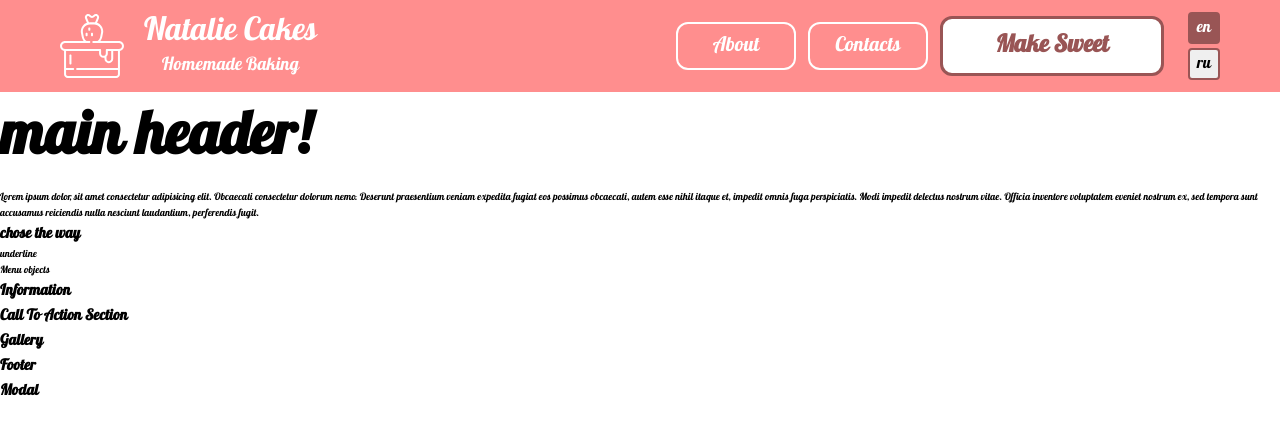
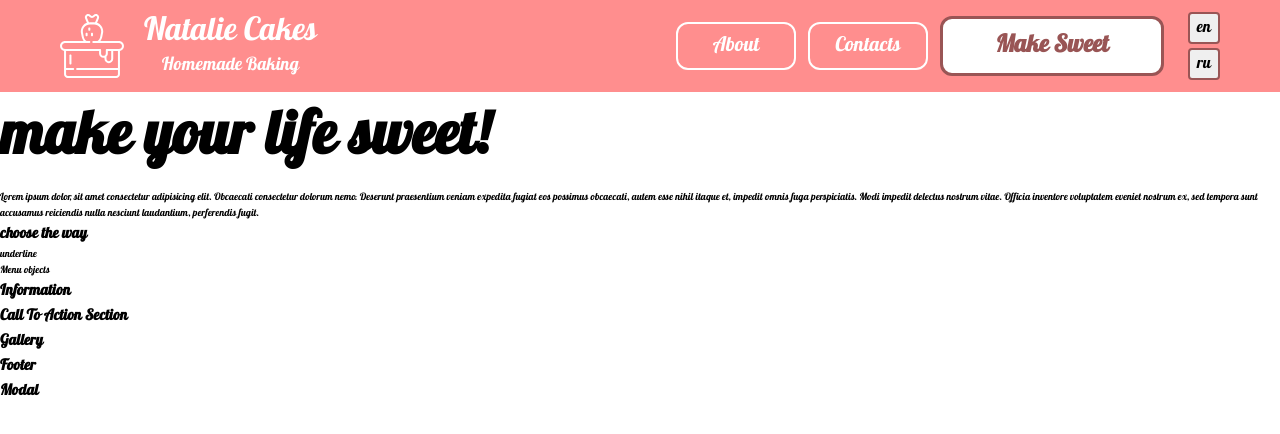
Before and after one commit to AndrewShmorhunGit/natalie-cakes, a React (Create React App) app: page / in a window 1280 px wide. Shown: the top 434 px of the page. Built offline with nearby package versions, Linux system fonts and the light colour scheme.

Commit message:
language functionality setup

```diff
--- a/src/App.tsx
+++ b/src/App.tsx
@@ -1,3 +1,4 @@
+import { colorSys } from "styles/colors";
 import {
   CallToAction,
   Footer,
@@ -8,12 +9,59 @@ import {
   Navigation,
 } from "./components/imports";
 import "./styles/App.css";
+import { contents } from "content/content";
+import { useState } from "react";
+import {
+  IActiveBtnStyle,
+  IContentBox,
+  IInnerContent,
+} from "interfaces/IContent";
+import { Interpolation, Theme } from "@emotion/react";
 
 function App() {
+  const [isLanguage, setLanguage] = useState("en");
+  const { contentEn, contentRu } = contents;
+
+  const activeStyle: IActiveBtnStyle = {
+    backgroundColor: colorSys.main_primary_dark,
+    color: colorSys.white,
+  };
+
+  function checkLanguage(language: string): IInnerContent {
+    if (language === "en") {
+      return contentEn;
+    }
+    if (language === "ru") {
+      return contentRu;
+    }
+    return contentEn;
+  }
+
+  const innerContent = checkLanguage(isLanguage);
+  const en: string = "en";
+  const ru: string = "ru";
+
+  // Active language button styles
+
+  const activeCheck = (
+    language: string,
+    action: any
+  ): Interpolation<Theme> | null => isLanguage === language && action;
+
+  const contentBox: IContentBox = {
+    isLanguage,
+    setLanguage,
+    innerContent,
+    en,
+    ru,
+    activeCheck,
+    activeStyle,
+  };
+
   return (
     <div>
-      <Navigation></Navigation>
-      <Hero></Hero>
+      <Navigation contentBox={contentBox}></Navigation>
+      <Hero contentBox={contentBox}></Hero>
       <Information></Information>
       <CallToAction></CallToAction>
       <Gallery></Gallery>
--- a/src/components/hero/Hero.tsx
+++ b/src/components/hero/Hero.tsx
@@ -1,10 +1,12 @@
 // import { css } from "@emotion/css";
 import { MainHeader } from "components/lib/Components";
+import { IContentBox } from "interfaces/IContent";
 
-export function Hero() {
+export function Hero({ contentBox }: { contentBox: IContentBox }) {
+  const data = contentBox.innerContent;
   return (
     <div>
-      <MainHeader>main header!</MainHeader>
+      <MainHeader>{data.mainHeader}</MainHeader>
       <p>
         Lorem ipsum dolor, sit amet consectetur adipisicing elit. Obcaecati
         consectetur dolorum nemo. Deserunt praesentium veniam expedita fugiat
@@ -13,7 +15,7 @@ export function Hero() {
         voluptatem eveniet nostrum ex, sed tempora sunt accusamus reiciendis
         nulla nesciunt laudantium, perferendis fugit.
       </p>
-      <h2>chose the way</h2>
+      <h2>{data.menu}</h2>
       <div>underline</div>
       <div>Menu objects</div>
     </div>
--- a/src/components/navigation/Navigation.tsx
+++ b/src/components/navigation/Navigation.tsx
@@ -3,35 +3,15 @@ import { MainLogo } from "components/logos/Logos";
 import { css } from "@emotion/css";
 import { container, colorSys, mq } from "styles/imports";
 import { EmotionJSX } from "@emotion/react/types/jsx-namespace";
-import { useState } from "react";
-import { content } from "content/content";
+import { IContentBox } from "interfaces/IContent";
+// import { useState } from "react";
+// import { content } from "content/content";
 
-export function Navigation(): EmotionJSX.Element {
-  // Language functionality
-  const [isLanguage, setLanguage] = useState("en");
-  const { contentEn, contentRu } = content;
-
-  function checkLanguage(language: string) {
-    if (language === "en") {
-      return contentEn;
-    }
-    if (language === "ru") {
-      return contentRu;
-    }
-    return contentEn;
-  }
-
-  const language = checkLanguage(isLanguage);
-  const en: string = "en";
-  const ru: string = "ru";
-  // Active language button styles
-
-  const active = (language: string) =>
-    isLanguage === language && {
-      backgroundColor: colorSys.main_primary_dark,
-      color: colorSys.white,
-    };
-
+export function Navigation({
+  contentBox,
+}: {
+  contentBox: IContentBox;
+}): EmotionJSX.Element {
   // Component
 
   return (
@@ -72,9 +52,9 @@ export function Navigation(): EmotionJSX.Element {
           },
         })}
       >
-        <Button variant="secondary">{language.about}</Button>
-        <Button variant="secondary">{language.contacts}</Button>
-        <Button variant="primary">{language.makeSweet}</Button>
+        <Button variant="secondary">{contentBox.innerContent.about}</Button>
+        <Button variant="secondary">{contentBox.innerContent.contacts}</Button>
+        <Button variant="primary">{contentBox.innerContent.makeSweet}</Button>
         <div
           className={css({
             display: "flex",
@@ -88,17 +68,17 @@ export function Navigation(): EmotionJSX.Element {
         >
           <Button
             variant="language"
-            onClick={() => setLanguage("en")}
-            className={css(active(en))}
+            onClick={() => contentBox.setLanguage("en")}
+            className={css(contentBox.activeCheck(contentBox.en))}
           >
-            {en}
+            {contentBox.en}
           </Button>
           <Button
             variant="language"
-            onClick={() => setLanguage("ru")}
-            className={css(active(ru))}
+            onClick={() => contentBox.setLanguage("ru")}
+            className={css(contentBox.activeCheck(contentBox.ru))}
           >
-            {ru}
+            {contentBox.ru}
           </Button>
         </div>
       </div>
--- a/src/content/content.ts
+++ b/src/content/content.ts
@@ -1,11 +1,13 @@
-const contentEn = {
+import { IInnerContent } from "interfaces/IContent";
+
+const contentEn: IInnerContent = {
   // Navigation
   about: "about",
   contacts: "contacts",
   makeSweet: "make sweet",
   // Hero
   mainHeader: "make your life sweet!",
-  text: "tagline",
+  text: "Tagline,Lorem ipsum dolor, sit amet consectetur adipisicing elit. Obcaecati consectetur dolorum nemo. Deserunt praesentium veniam expedita fugiat eos possimus obcaecati, autem esse nihil itaque et, impedit omnis fuga perspiciatis. Modi impedit delectus nostrum vitae. Officia inventore voluptatem eveniet nostrum ex, sed tempora sunt accusamus reiciendis nulla nesciunt laudantium, perferendis fugit.",
   menu: "choose the way",
   birthdayCake: "birthday cake",
   cakesAndPies: "cakes and pies",
@@ -19,8 +21,7 @@ const contentEn = {
   },
   design: "design",
 };
-
-const contentRu = {
+const contentRu: IInnerContent = {
   // Navigation
   about: "про нас",
   contacts: "контакты",
@@ -39,6 +40,7 @@ const contentRu = {
     p1: "В нашем меню вы найдете торты, как от известных шеф-поваров, так и отработанные годами рецепты и классические сочетания. Мы используем только качественные ингредиенты - 82% сливочного масла животного происхождения, качественный испанский и бельгийский шоколад, немецкий сливочный сыр и пюре из натуральных ягод и фруктов.",
     p2: "Мы не используем консерванты, стабилизаторы, ароматизаторы, усилители вкуса и эмульгаторы.",
   },
+  design: "design",
 };
 
-export const content = { contentEn, contentRu };
+export const contents = { contentEn, contentRu };
--- /dev/null
+++ b/src/interfaces/IContent.ts
@@ -0,0 +1,38 @@
+export interface IContent {
+  contentEn: IInnerContent;
+  contentRu: IInnerContent;
+}
+
+export interface IInnerContent {
+  about: string;
+  contacts: string;
+  makeSweet: string;
+  mainHeader: string;
+  text: string;
+  menu: string;
+  birthdayCake: string;
+  cakesAndPies: string;
+  cupCakes: string;
+  gingerBread: string;
+  ingredients: string;
+  igrText: {
+    p1: string;
+    p2: string;
+  };
+  design: string;
+}
+
+export interface IActiveBtnStyle {
+  backgroundColor: string;
+  color: string;
+}
+
+export interface IContentBox {
+  isLanguage: string;
+  setLanguage: React.Dispatch<React.SetStateAction<string>>;
+  innerContent: IInnerContent;
+  en: string;
+  ru: string;
+  activeCheck: any;
+  activeStyle: IActiveBtnStyle;
+}
```
